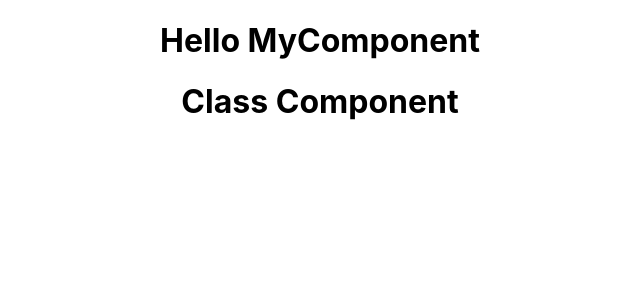
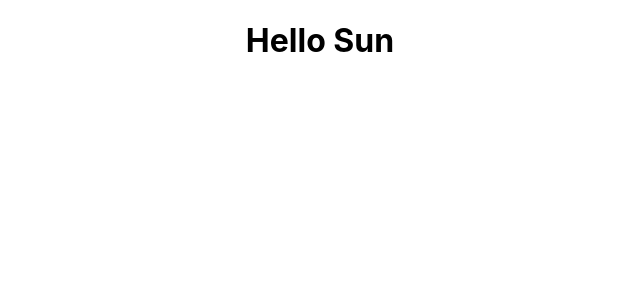
Before and after one commit to hobmij/hello-world, a React (Create React App) app: page / in a window 1280 px wide. Shown: the top 300 px of the page, without its empty margins (320-960 px from the left). Built offline with nearby package versions, Linux system fonts and the light colour scheme.

Commit message:
Demonstrate JSX.

```diff
--- a/src/App.js
+++ b/src/App.js
@@ -2,12 +2,14 @@
 import './App.css';
 import Greet from './components/Greet' // note that import Greet could be any name
 import Welcome from './components/Welcome'
+import Hello from './components/Hello'
 
 function App() {
   return (
     <div className="App">
-      <Greet />
-      <Welcome />
+      {/* <Greet /> */}
+      {/* <Welcome /> */}
+      <Hello />
     </div>
   );
 }
--- /dev/null
+++ b/src/components/Hello.js
@@ -0,0 +1,20 @@
+import React from 'react'
+
+
+const Hello = () => {
+    // This is JSX, looks like HTML
+/*     return(
+        <div>
+            <h1> Hello from Hello.js</h1>
+        </div>
+    )
+ */
+    // Here is what things look like without JSX
+    return React.createElement(
+        'div',
+        {id: 'hello', className: 'dummyClass'},
+        React.createElement('h1', null, 'Hello Sun')
+    )
+}
+
+export default Hello
```
